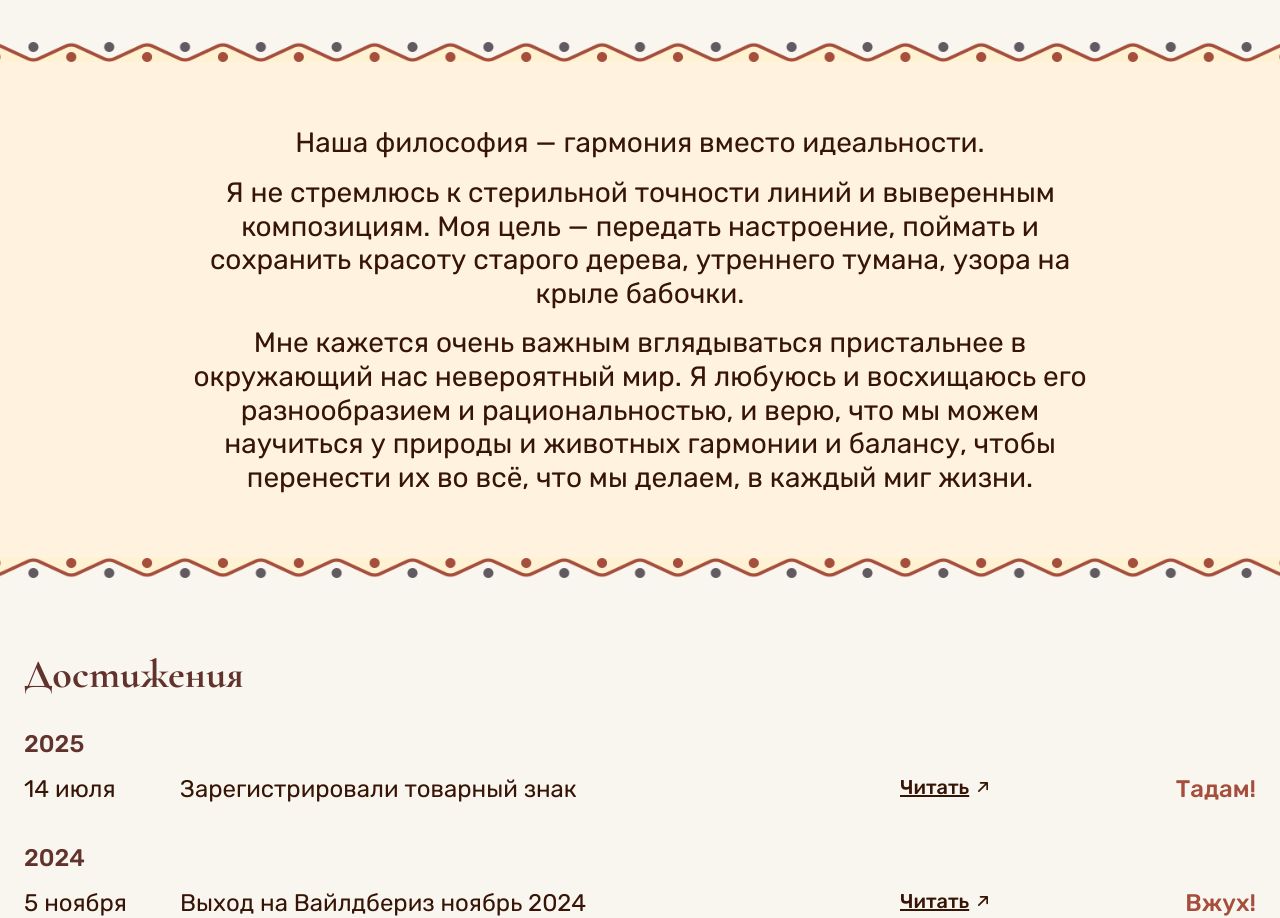
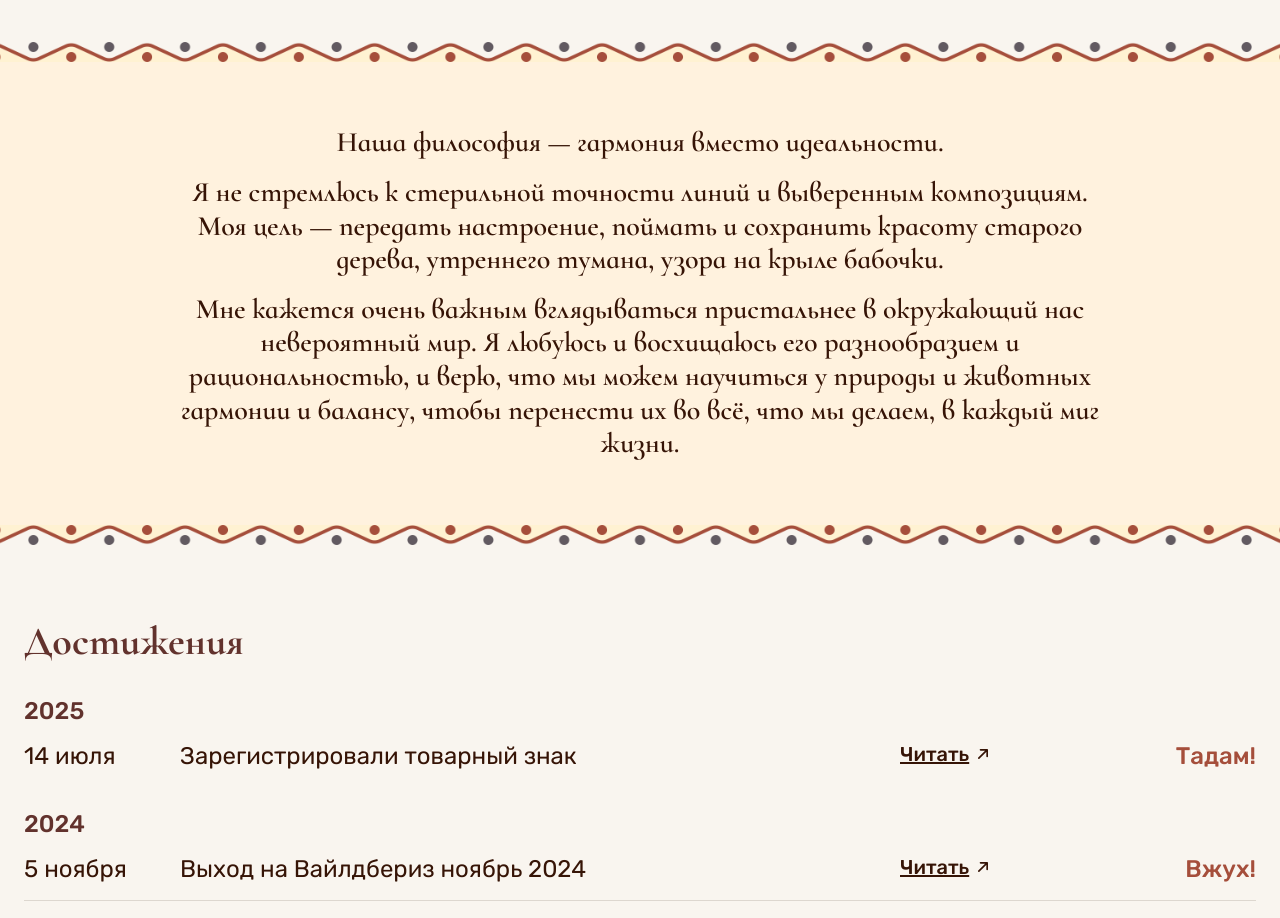
Before and after one commit to shamanriorg/store, a Nuxt app: page /about in a window 1280 px wide. Shown: the part 1060-1978 px from the top of the page. Built offline with nearby package versions, Linux system fonts and the light colour scheme; what quasar would draw is missing.

Commit message:
fix fonts

```diff
--- a/app/modules/info/AboutOrnamentBanner.vue
+++ b/app/modules/info/AboutOrnamentBanner.vue
@@ -71,8 +71,9 @@
 }
 
 .ornament-text {
-  font-family: var(--font-primary);
+  font-family: var(--font-secondary);
   font-size: 28px;
+  font-weight: 600;
   line-height: 1.2;
   color: var(--text-primary);
   margin: 0;
--- a/app/modules/main/MainOrnamentBanner.vue
+++ b/app/modules/main/MainOrnamentBanner.vue
@@ -60,9 +60,9 @@
 }
 
 .ornament-text {
-  font-family: var(--font-primary);
+  font-family: var(--font-secondary);
   font-size: 28px;
-  font-weight: 700;
+  font-weight: 600;
   line-height: 1.2;
   color: var(--text-primary);
   margin: 0;
```
